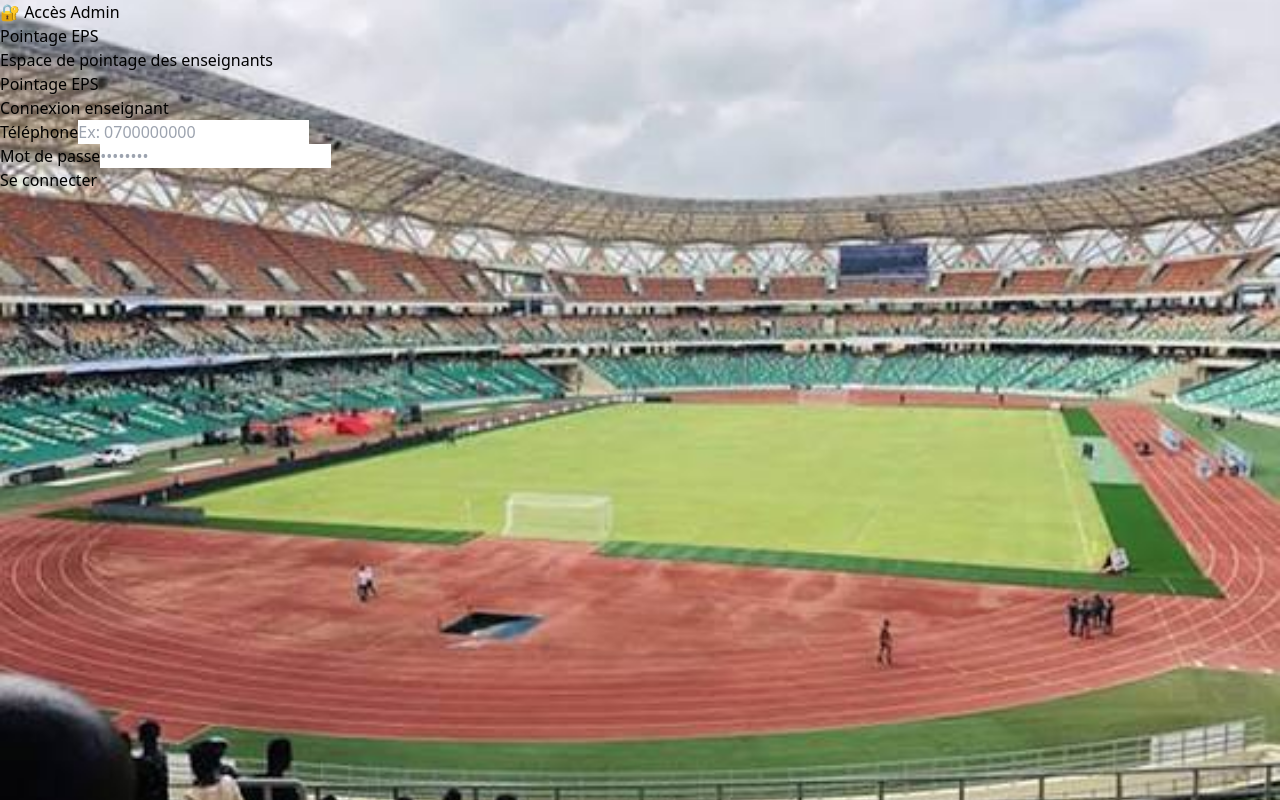
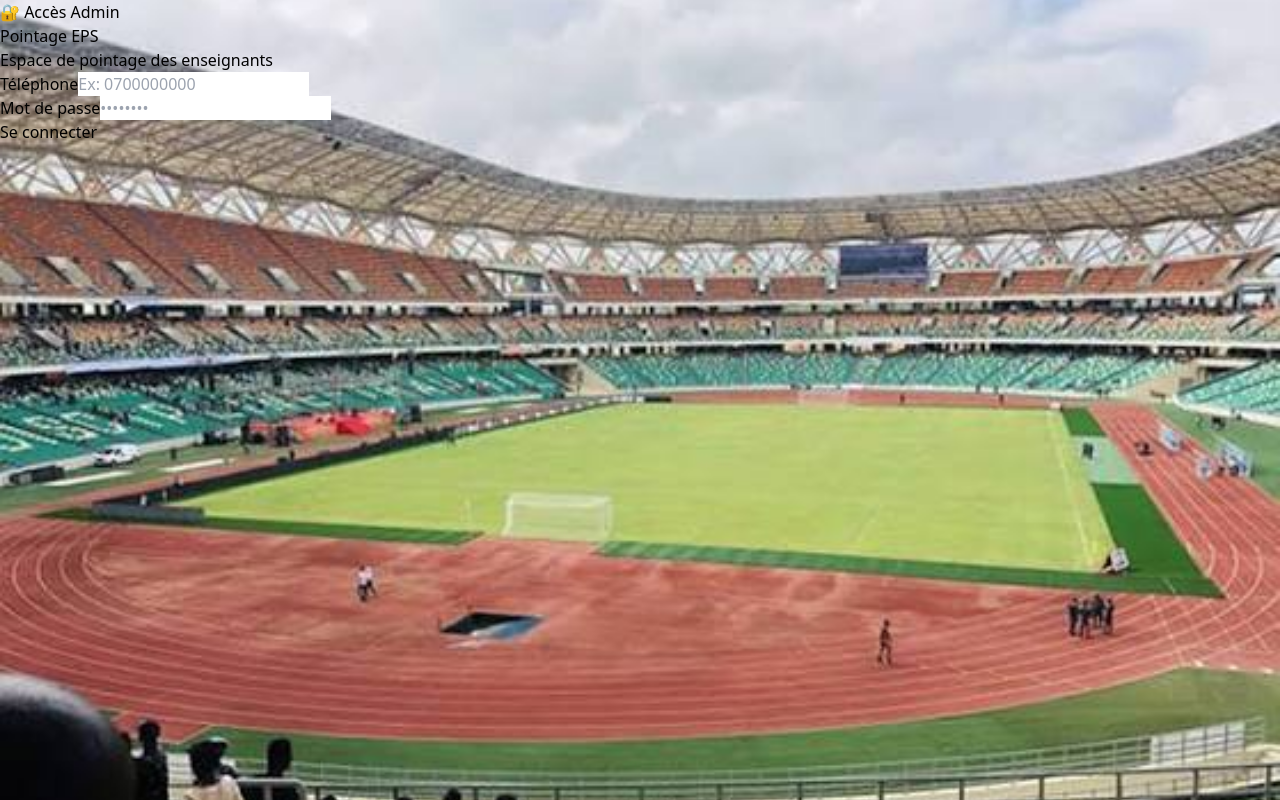
Before and after one commit to QWES007/Pointage-eps, a React (Vite) app: page / in a window 1280 px wide. Built offline with nearby package versions, Linux system fonts and the light colour scheme.

Commit message:
Alignement et centrage complet du formulaire Login

```diff
--- a/src/Login.jsx
+++ b/src/Login.jsx
@@ -1,5 +1,5 @@
 import React, { useState } from 'react';
-import { supabase } from './supabaseClient';
+// Importez vos clients ou méthodes supabase si nécessaire
 
 export default function Login({ onLoginSuccess }) {
   const [phone, setPhone] = useState('');
@@ -12,74 +12,48 @@ export default function Login({ onLoginSuccess }) {
     setLoading(true);
     setError('');
 
-    try {
-      const { data, error } = await supabase
-        .from('teachers')
-        .select('*')
-        .eq('phone', phone)
-        .eq('password', password)
-        .single();
-
-      if (error || !data) {
-        setError('Numéro de téléphone ou mot de passe incorrect.');
-      } else if (!data.is_active) {
-        setError('Votre compte est désactivé. Contactez l’administrateur.');
-      } else {
-        onLoginSuccess(data);
-      }
-    } catch (err) {
-      setError('Erreur de connexion au serveur.');
-    } finally {
-      setLoading(false);
-    }
+    // Votre logique de connexion existante...
   };
 
   return (
-    <div className="min-h-screen bg-slate-900 flex items-center justify-center p-4">
-      <div className="bg-white rounded-xl shadow-xl max-w-md w-full p-8">
-        <h2 className="text-2xl font-bold text-slate-800 text-center mb-2">Pointage EPS</h2>
-        <p className="text-sm text-slate-500 text-center mb-6">Connexion enseignant</p>
-
+    <form onSubmit={handleLogin} className="w-full flex flex-col items-center space-y-4">
       {error && (
-          <div className="bg-red-50 text-red-600 p-3 rounded-lg text-sm mb-4">
+        <div className="w-full bg-red-500/20 border border-red-500 text-red-200 text-xs p-3 rounded-xl text-center">
           {error}
         </div>
       )}
 
-        <form onSubmit={handleLogin} className="space-y-4">
-          <div>
-            <label className="block text-sm font-medium text-slate-700 mb-1">Téléphone</label>
+      <div className="w-full flex flex-col space-y-1">
+        <label className="text-xs font-semibold text-gray-200 text-left">Téléphone</label>
         <input
           type="text"
-              required
           value={phone}
           onChange={(e) => setPhone(e.target.value)}
           placeholder="Ex: 0700000000"
-              className="w-full px-4 py-2 border border-slate-300 rounded-lg focus:ring-2 focus:ring-blue-500 focus:outline-none"
+          required
+          className="w-full px-4 py-3 bg-black/40 border border-white/20 rounded-xl text-white placeholder-gray-400 focus:outline-none focus:border-indigo-500 transition text-sm"
         />
       </div>
 
-          <div>
-            <label className="block text-sm font-medium text-slate-700 mb-1">Mot de passe</label>
+      <div className="w-full flex flex-col space-y-1">
+        <label className="text-xs font-semibold text-gray-200 text-left">Mot de passe</label>
         <input
           type="password"
-              required
           value={password}
           onChange={(e) => setPassword(e.target.value)}
           placeholder="••••••••"
-              className="w-full px-4 py-2 border border-slate-300 rounded-lg focus:ring-2 focus:ring-blue-500 focus:outline-none"
+          required
+          className="w-full px-4 py-3 bg-black/40 border border-white/20 rounded-xl text-white placeholder-gray-400 focus:outline-none focus:border-indigo-500 transition text-sm"
         />
       </div>
 
       <button
         type="submit"
         disabled={loading}
-            className="w-full bg-blue-600 hover:bg-blue-700 text-white font-semibold py-2.5 rounded-lg transition duration-200"
+        className="w-full mt-4 bg-indigo-600 hover:bg-indigo-700 text-white font-bold py-3 px-6 rounded-xl shadow-lg border border-indigo-400/30 transition transform hover:scale-[1.02] text-sm flex items-center justify-center"
       >
-            {loading ? 'Connexion en cours...' : 'Se connecter'}
+        {loading ? "Connexion en cours..." : "Se connecter"}
       </button>
     </form>
-      </div>
-    </div>
   );
 }
```
Lines whose indentation alone changed are shown as unchanged.
